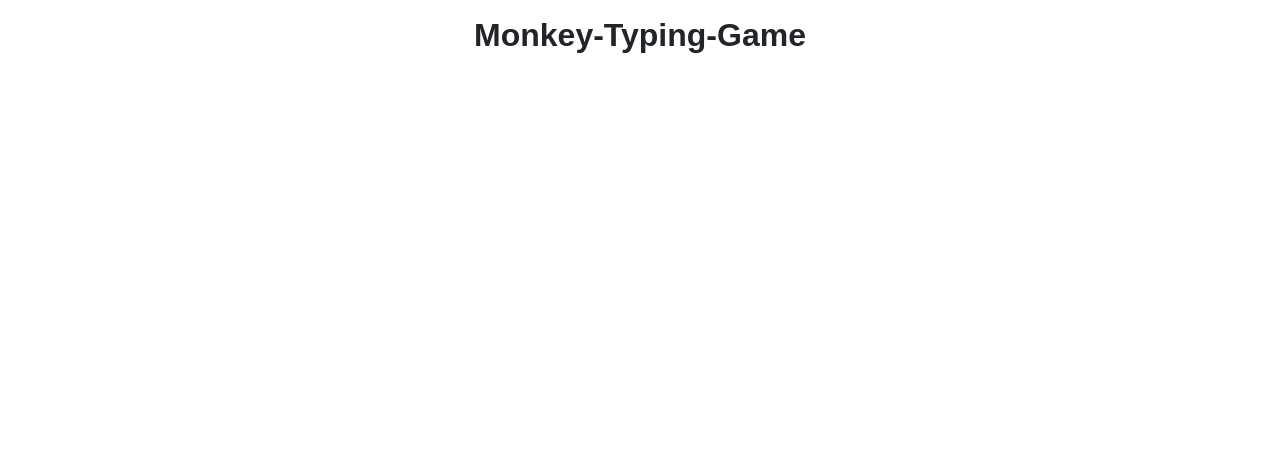
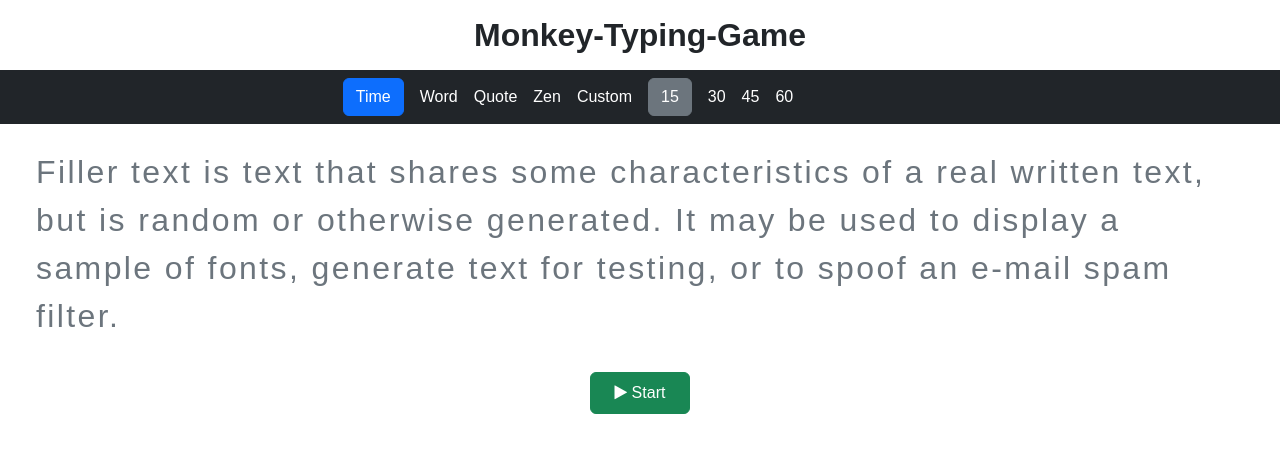
Before and after one commit to rasprogrammer/monkey-typing-game, a plain HTML site: page index.html in a window 1280 px wide. Drawn offline with Linux system fonts and the light colour scheme.

Commit message:
basic html, css static layout complete

```diff
--- a/index.html
+++ b/index.html
@@ -12,10 +12,57 @@
 
 <body>
 
-    <div class="container-lg">
+    <div class="">
         <div class="row">
             <div class="col">
                 <h2 class="text-center fw-bold m-3">Monkey-Typing-Game</h2>
+            </div>
+        </div>
+
+        <div class="container-fluid row bg-dark text-white">
+            <div class="col">
+                <div class="setting">
+                    <div class="row">
+                        <div class="col-sm p-2 ">
+                            <class class="mode d-flext justify-content-center justify-content-md-end align-item-center">
+                                <div class="text-center btn btn-primary modeButton">Time</div>
+                                <div class="text-center modeButton">Word</div>
+                                <div class="text-center modeButton">Quote</div>
+                                <div class="text-center modeButton">Zen</div>
+                                <div class="text-center modeButton">Custom</div>
+                            </class>
+                        </div>
+                        <div class="col p-2">
+                            <div class="mode-setting">
+                                <div class="timecount d-flext justify-content-md-start justify-content-center align-item-center">
+                                    <div class="text-center btn btn-secondary">15</div>
+                                    <div class="text-center">30</div>
+                                    <div class="text-center">45</div>
+                                    <div class="text-center">60</div>
+                                </div>
+                                <div class="wordcount"></div>
+                                <div class="quotecount"></div>
+                            </div>
+                        </div>
+                    </div>
+                </div>
+            </div>
+        </div>
+
+        <div class="row">
+            <div class="col">
+                <div class="typing-content-area d-flex justify-content-center align-item-center">
+                    <p class="text-left text-secondary fs-2 p-4" id="typing-content">Filler text is text that shares some characteristics of a real written text, but is random or otherwise generated. It may be used to display a sample of fonts, generate text for testing, or to spoof an e-mail spam filter.</p>
+                </div>
+            </div>
+        </div>
+
+
+        <div class="row">
+            <div class="col">
+                <div class="control-area p-2 d-flex justify-content-center align-item-center">
+                    <button type="button" class="btn btn-success px-4 py-2"> <i class="fa fa-play"></i> Start</button>
+                </div>
             </div>
         </div>
 
--- a/styles.css
+++ b/styles.css
@@ -14,3 +14,25 @@ p {
     margin: 0;
     padding: 0;
 }
+
+.setting .mode {
+    display: flex;
+    justify-content: flex-end;
+    align-items: center;
+    gap: 1rem;
+}
+
+.setting .mode .modeButton {
+    cursor: pointer;
+}
+
+.setting .mode-setting .timecount {
+    display: flex;
+    justify-content: flex-start;
+    align-items: center;
+    gap: 1rem;
+}
+
+#typing-content {
+    letter-spacing: 0.15rem;
+}
```
